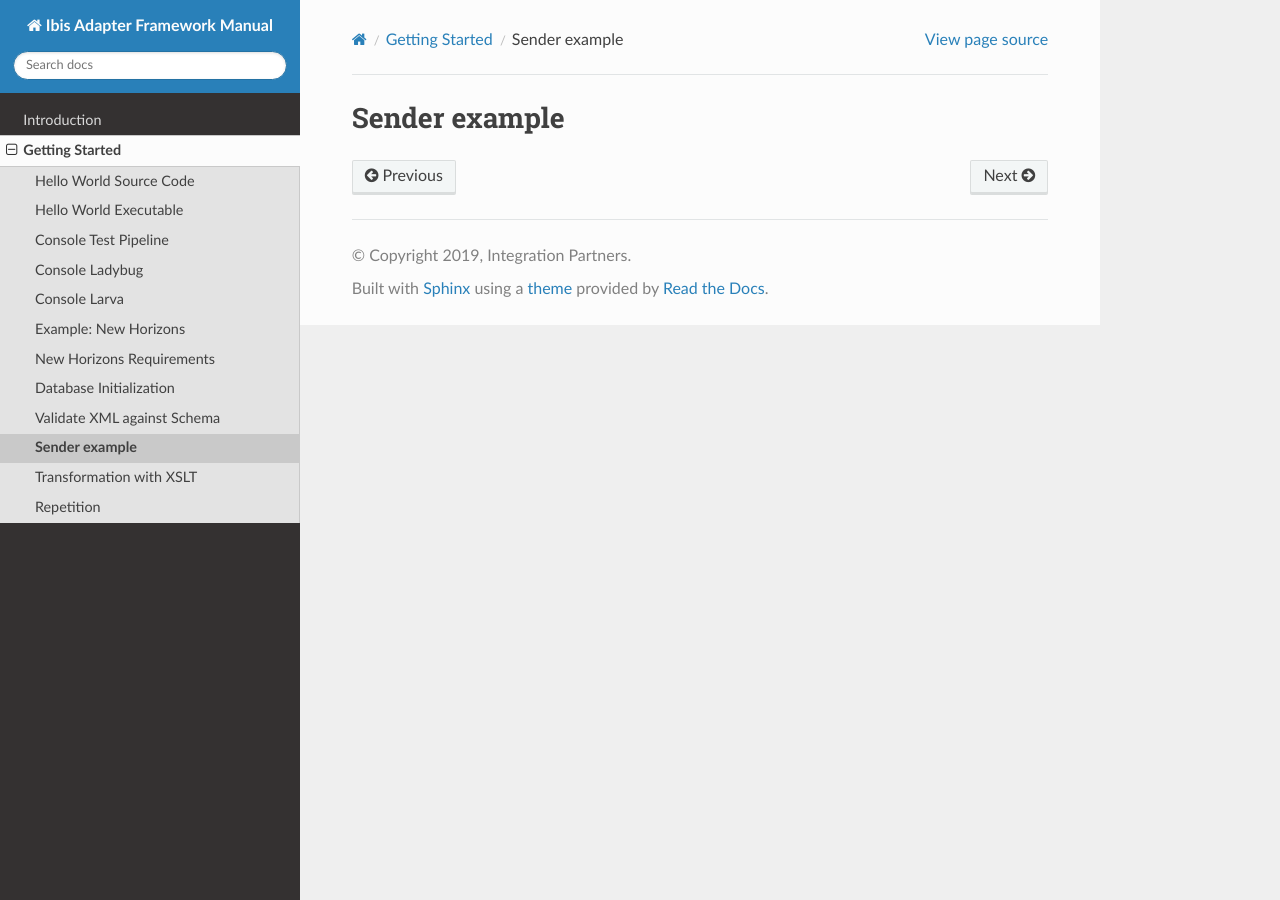
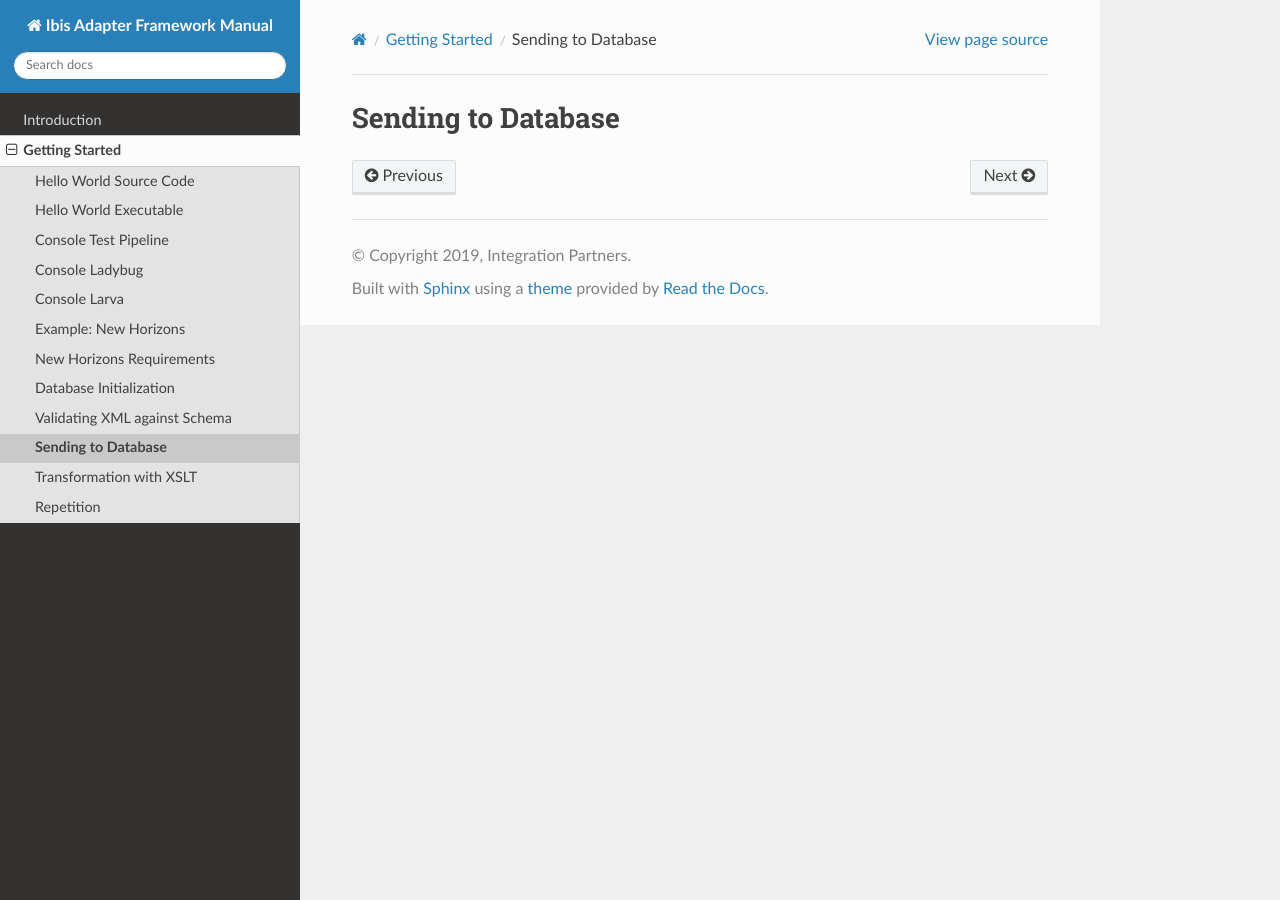
Before and after one commit to frankframework/frank-manual, a Sphinx documentation site: the page built from docs/source/horizonsInsertDb.rst, in a window 1280 px wide. Built offline with Sphinx 7.4.7 and the Read the Docs theme 2.0.0, drawn with Linux system fonts in a browser that asks for light colours.

Commit message:
Presently done with the TOC

```diff
--- a/docs/source/horizonsInsertDb.rst
+++ b/docs/source/horizonsInsertDb.rst
@@ -1,2 +1,2 @@
-Sender example
-==============
+Sending to Database
+===================
--- a/docs/source/horizonsValidateBooking.rst
+++ b/docs/source/horizonsValidateBooking.rst
@@ -1,2 +1,2 @@
-Validate XML against Schema
-===========================
+Validating XML against Schema
+=============================
```
